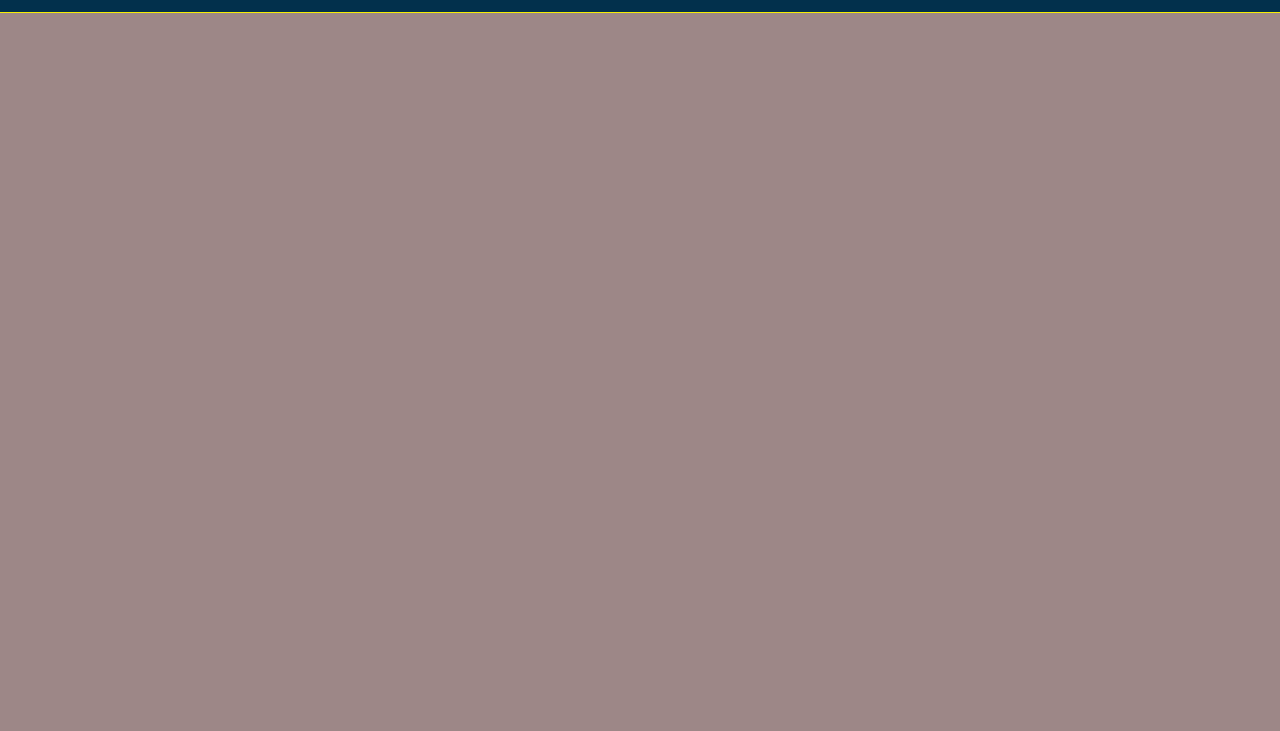
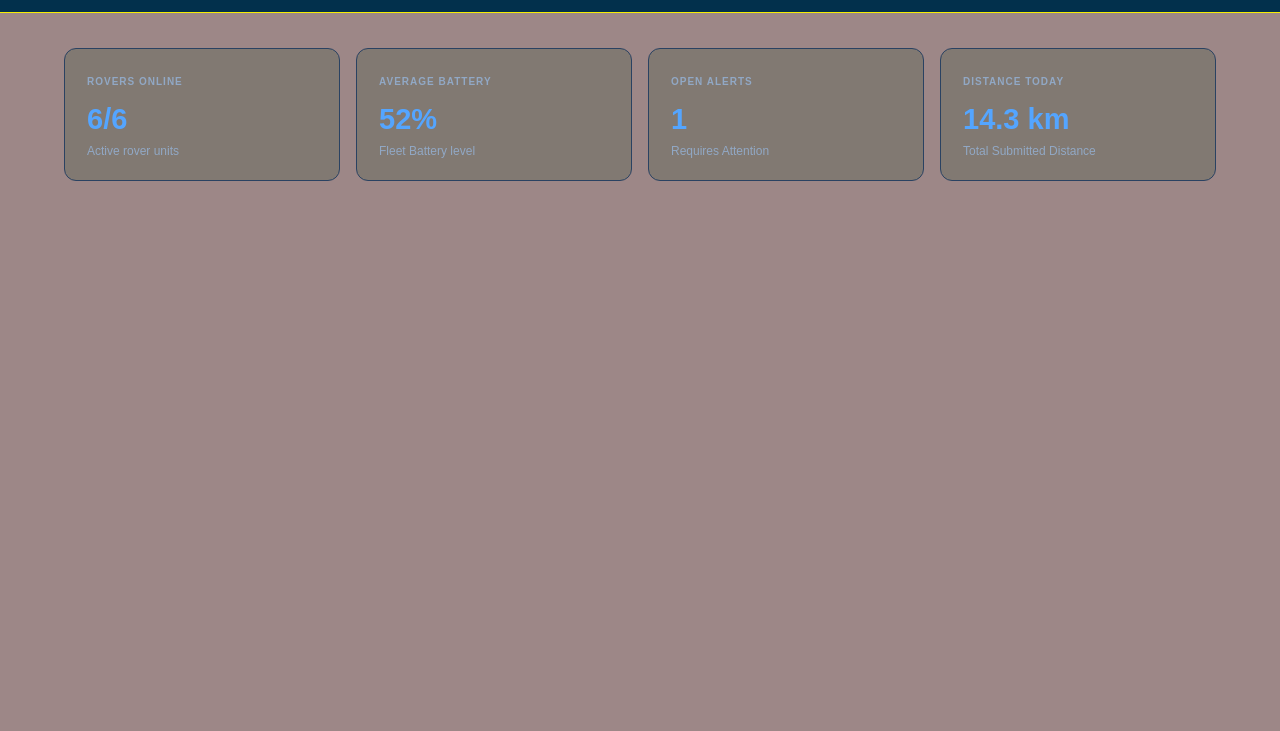
Before and after one commit to kl2600030993/NETRA, a plain HTML site: page index.html in a window 1280 px wide. Shown: the part 69-800 px from the top of the page. Drawn offline with Linux system fonts and the light colour scheme.

Commit message:
version 28.11.2026

```diff
--- a/index.html
+++ b/index.html
@@ -5,6 +5,7 @@
     <meta name="viewport" content="width=device-width, initial-scale=1.0">
     <title>NETRA-ROVER MONITORING SYSTEM</title>
     <link rel="stylesheet" type="text/css" href="/style.css">
+    <script src="/script.js"></script>
 </head>
 <body>
     <header class="topbar">
@@ -34,6 +35,31 @@
           <buttton id="dispatch-open" type="button">+Dispatch Mission</buttton>
 
     </header>
+    <main class="page">
+        <section class="kpi-grid">
+
+             <article class="kpi-card">
+                <span>ROVERS ONLINE</span>
+            <h1 id="online-count">6/6</h1>
+            <p>Active rover units</p>
+            </article>
+            <article class="kpi-card">
+                <span>AVERAGE BATTERY</span>
+            <h1 id="avearge-battery">52%</h1>
+            <p>Fleet Battery level</p>
+            </article>
+            <article class="kpi-card">
+                <span>OPEN ALERTS</span>
+            <h1 id="alert-count">1</h1>
+            <p>Requires Attention</p>
+            </article>
+            <article class="kpi-card">
+                <span>DISTANCE TODAY</span>
+            <h1 id="distance">14.3 km</h1>
+            <p>Total Submitted Distance</p>
+            </article>
+        </section>
+    </main>
 
 </body>
 </html>
--- a/script.js
+++ b/script.js
@@ -0,0 +1,10 @@
+function updateclock() {
+    const clock=document.getElementById('clock');
+
+    if(clock){
+        clock.innerHTML=new Date().toLocaleTimeString();
+    }
+}
+
+updateclock();
+setInterval(updateclock, 1000);
--- a/style.css
+++ b/style.css
@@ -98,3 +98,42 @@ nav a:hover{
     font-family: monospace;
     margin-left: 10px;
 }
+.page{
+    padding:35px 5%
+}
+.page p{
+    color:#91a8c5;
+}
+.kpi-grid{
+    display: grid;
+    grid-template-columns: repeat(4,1fr);
+    gap: 16px;
+    margin-bottom: 30px;
+}
+.kpi-card,.kpi-panel{
+    background-color: #1423;
+    border:1px solid #2a4262;
+    border-radius:12px;
+    padding: 22px;
+    transition: 0.2s;
+}
+.kpi-card:hover{
+    border-color: #438cff;
+    transform: translateY(-3px);
+}
+.kpi-card span{
+    color:#91a8c5;
+    font-size:10px;
+    letter-spacing: 1px;
+    font-weight: bold;
+
+}
+.kpi-card h1{
+    margin: 14px 0 8px;
+    color:#54a5ff;
+    font-size: 29px;
+}
+.kpi-card p{
+    color:#91a8c5;
+    font-size: 12px;
+}
```
